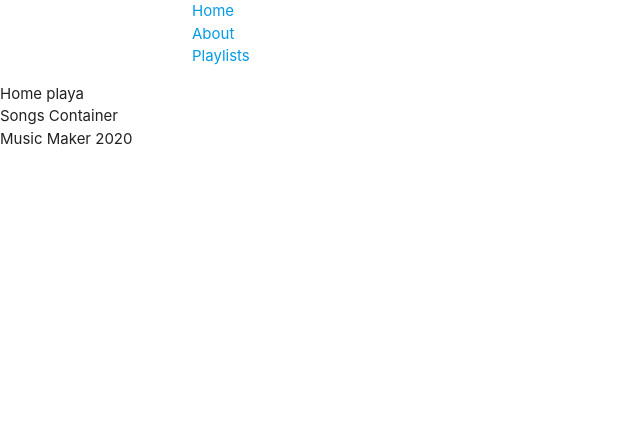
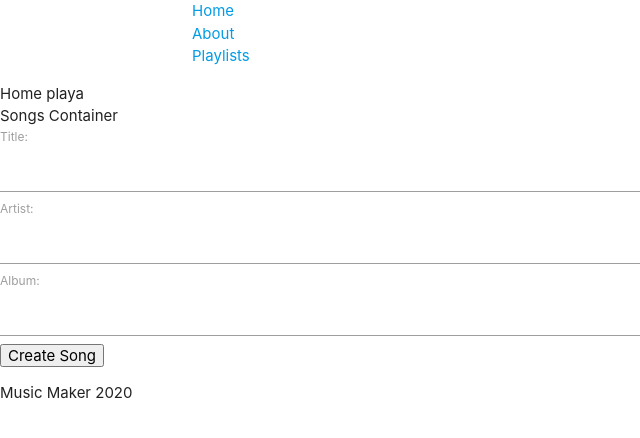
Before and after one commit to surfturk/music_maker, a React (Create React App) app in the folder music_maker_client/: page / in a window 1280 px wide. Shown: the top 438 px of the page, without its empty margins (0-640 px from the left). Built offline with nearby package versions, Linux system fonts and the light colour scheme; no server answers.

Commit message:
songsform set up

```diff
--- a/music_maker_client/src/components/SongsContainer.js
+++ b/music_maker_client/src/components/SongsContainer.js
@@ -2,6 +2,7 @@ import React, { Component } from 'react'
 import { connect } from 'react-redux'
 
 import { fetchSongs } from '../actions/SongsActions'
+import SongsForm from './SongsForm'
 
  export class SongsContainer extends Component {
 
@@ -14,6 +15,7 @@ import { fetchSongs } from '../actions/SongsActions'
         return (
             <div>
                 Songs Container
+                <SongsForm />
             </div>
         )
     }
--- a/music_maker_client/src/components/SongsForm.js
+++ b/music_maker_client/src/components/SongsForm.js
@@ -3,14 +3,26 @@ import React, { Component } from 'react'
 export class SongsForm extends Component {
 
     state = {
-
+      title: '',
+      artist: '',
+      album: '',
+      playlist_id: null
     }
 
     render() {
         return (
-            <div>
+            <form>
+                <label>Title:</label>
+                <input type='text' value={this.state.title} onChange={this.handleChange} name='title'/>
+                <label>Artist:</label>
+                <input type='text' value={this.state.artist} onChange={this.handleChange} name='artist'/>
+                <label>Album:</label>
+                <input type='text' value={this.state.album} onChange={this.handleChange} name='album'/>
 
-            </div>
+                <input type='hidden' value={this.state.playlist_id} onChange={this.handleChange} name='playlist_id'/>
+
+                <input type='submit' value="Create Song" />
+            </form>
         )
     }
 }
```
